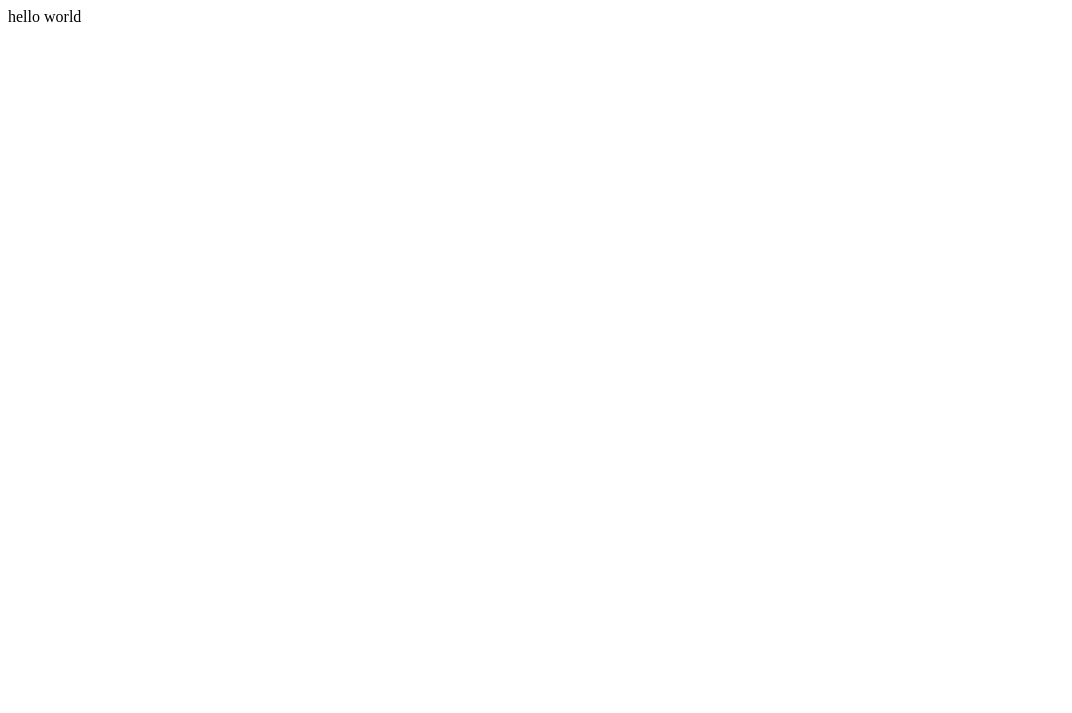
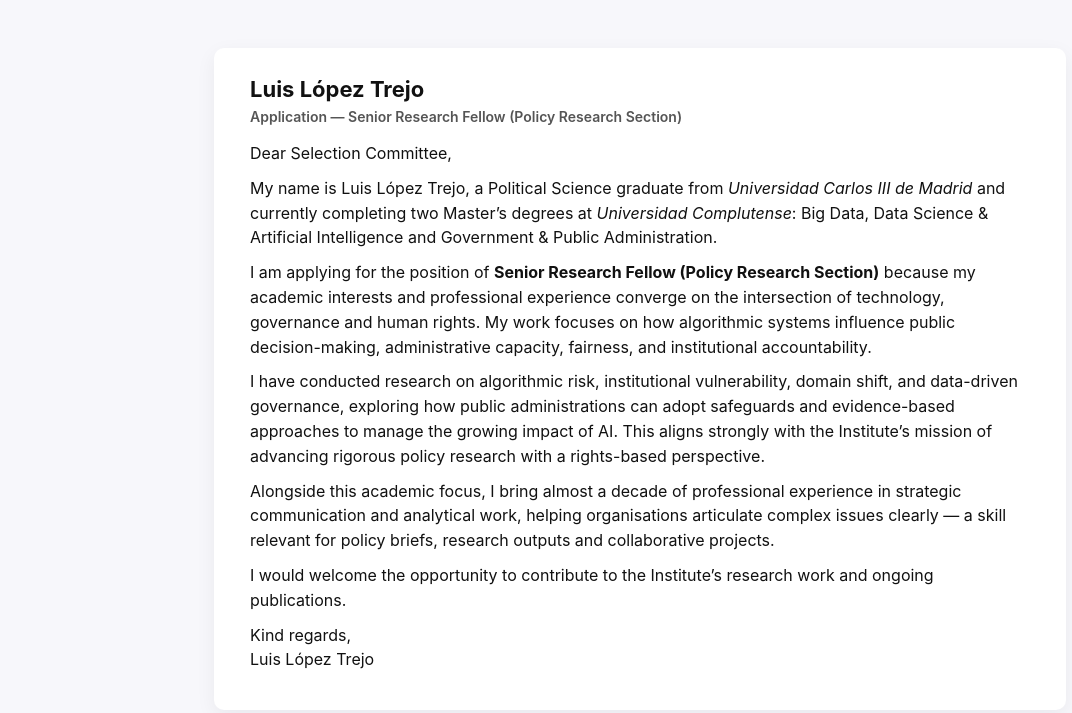
Before and after one commit to LuisLopezTrejo/repo_web, a plain HTML site: page index.html in a window 1280 px wide. Shown: the whole page, without its empty margins (0-1072 px from the left). Drawn offline with Linux system fonts and the light colour scheme.

Commit message:
Version CV

```diff
--- a/index.html
+++ b/index.html
@@ -3,9 +3,33 @@
 	<head>
 		<meta charset="utf-8">
 		<meta name="viewport" content="width=device-width, initial-scale=1">
-		<title>Hello World</title>
+		<title>Luis López Trejo — Presentation</title>
+		<style>
+			body { font-family: -apple-system, BlinkMacSystemFont, "Segoe UI", Roboto, "Helvetica Neue", Arial; background:#f7f7fb; color:#111; }
+			.container { max-width:780px; margin:48px auto; background:white; padding:28px 36px; box-shadow:0 6px 20px rgba(20,20,40,0.06); border-radius:10px; }
+			h1 { margin:0 0 6px; font-size:22px; }
+			h2 { margin:0 0 16px; font-size:14px; color:#555; font-weight:600; }
+			p { line-height:1.55; margin:10px 0; }
+		</style>
 	</head>
 	<body>
-		hello world
+		<main class="container">
+			<h1>Luis López Trejo</h1>
+			<h2>Application — Senior Research Fellow (Policy Research Section)</h2>
+
+			<p>Dear Selection Committee,</p>
+
+			<p>My name is Luis López Trejo, a Political Science graduate from <em>Universidad Carlos III de Madrid</em> and currently completing two Master’s degrees at <em>Universidad Complutense</em>: Big Data, Data Science &amp; Artificial Intelligence and Government &amp; Public Administration.</p>
+
+			<p>I am applying for the position of <strong>Senior Research Fellow (Policy Research Section)</strong> because my academic interests and professional experience converge on the intersection of technology, governance and human rights. My work focuses on how algorithmic systems influence public decision-making, administrative capacity, fairness, and institutional accountability.</p>
+
+			<p>I have conducted research on algorithmic risk, institutional vulnerability, domain shift, and data-driven governance, exploring how public administrations can adopt safeguards and evidence-based approaches to manage the growing impact of AI. This aligns strongly with the Institute’s mission of advancing rigorous policy research with a rights-based perspective.</p>
+
+			<p>Alongside this academic focus, I bring almost a decade of professional experience in strategic communication and analytical work, helping organisations articulate complex issues clearly — a skill relevant for policy briefs, research outputs and collaborative projects.</p>
+
+			<p>I would welcome the opportunity to contribute to the Institute’s research work and ongoing publications.</p>
+
+			<p>Kind regards,<br>Luis López Trejo</p>
+		</main>
 	</body>
 </html>
```
